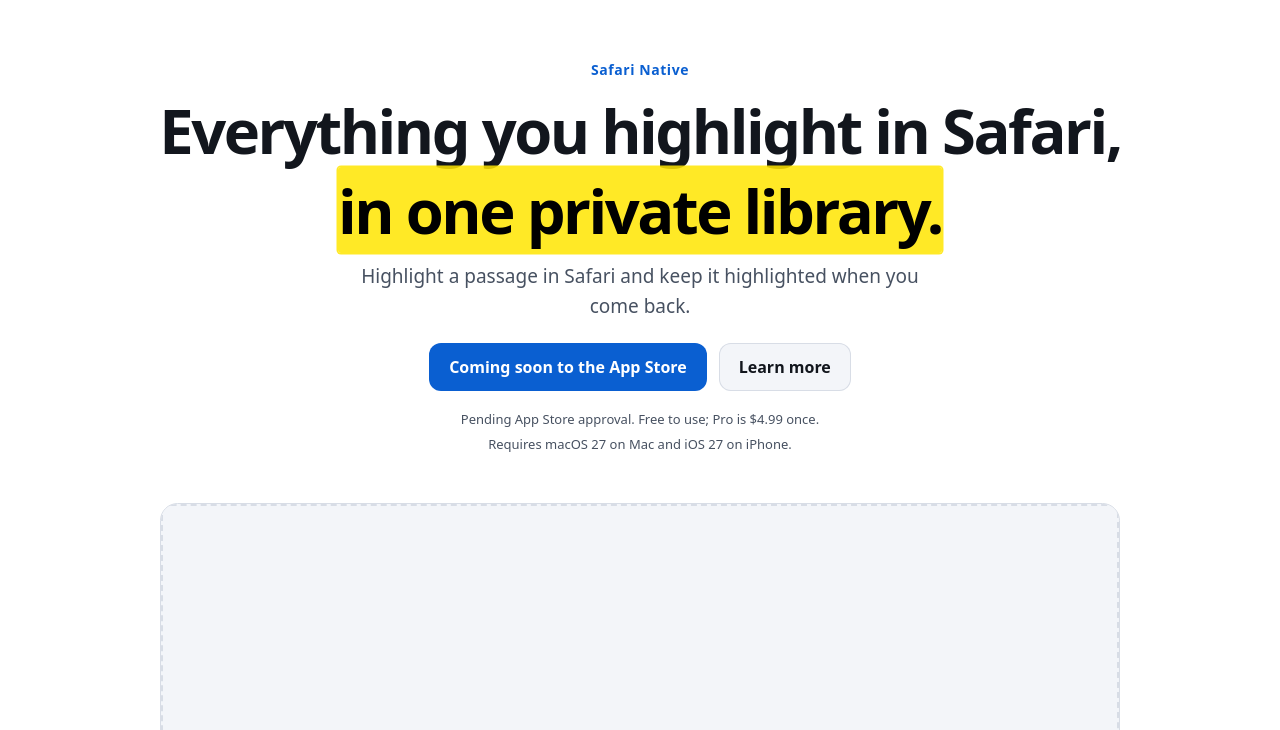
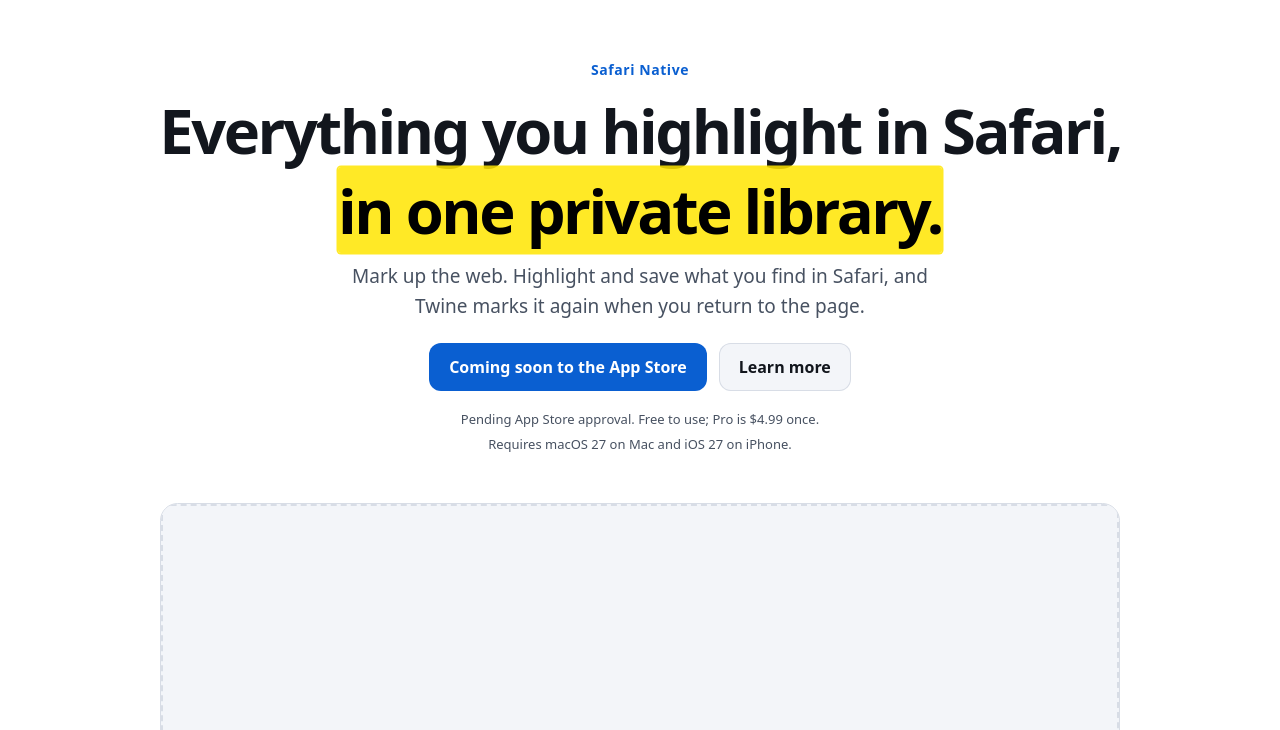
Before and after one commit to mubranch/TwineWebsite, an Eleventy site: page src/index.njk in a window 1280 px wide. Shown: the part 70-800 px from the top of the page. Built offline with nearby package versions, Linux system fonts and the light colour scheme; Eleventy itself is replaced by a stand-in of ours; files that its build step writes are made by us from their sources.

Commit message:
Polish the hero introduction
Co-authored-by: Copilot App <223556219+Copilot@users.noreply.github.com>

```diff
--- a/src/index.njk
+++ b/src/index.njk
@@ -7,7 +7,7 @@ socialDescription: "Highlight in Safari. Find it later. Keep it private. Twine f
   <div class="hero-copy">
     <p class="eyebrow">Safari Native</p>
     <h1 id="hero-title"><span class="line">Everything you highlight in Safari,</span> <span class="hl">in one private library.</span></h1>
-    <p class="lede">Highlight a passage in Safari and keep it highlighted when you come back.</p>
+    <p class="lede">Mark up the web. Highlight and save what you find in Safari, and Twine marks it again when you return to the page.</p>
     <div class="actions">
       {% if site.appStoreUrl %}<a class="app-store-badge" href="{{ site.appStoreUrl | escape }}" aria-label="Download for Mac — Free on the Mac App Store"><img src="/mac-app-store-badge.svg" width="156" height="40" alt=""></a>{% else %}<button class="button" type="button" disabled>Coming soon to the App Store</button>{% endif %}
       <a class="button button-quiet" href="#features">Learn more</a>
```
